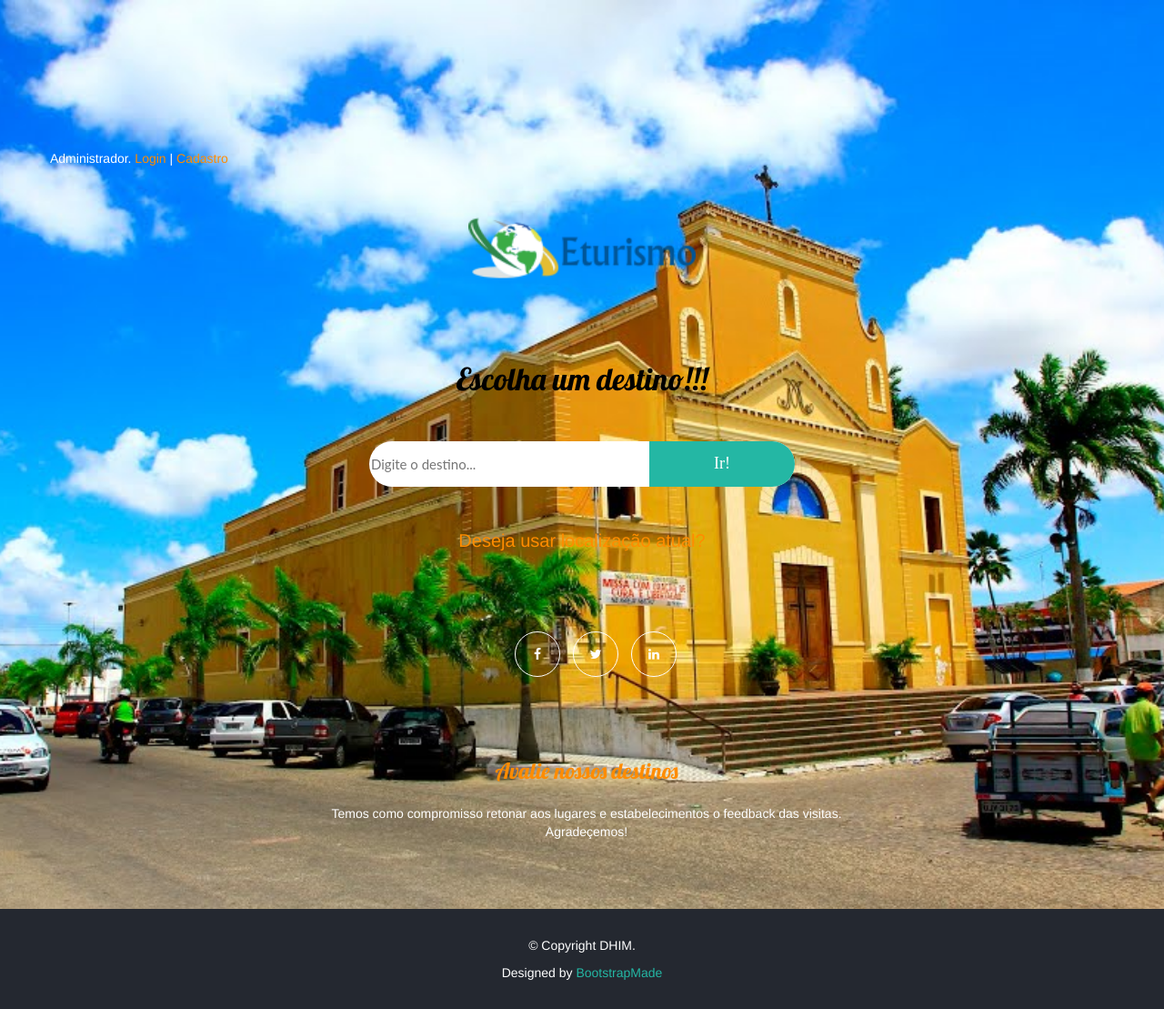
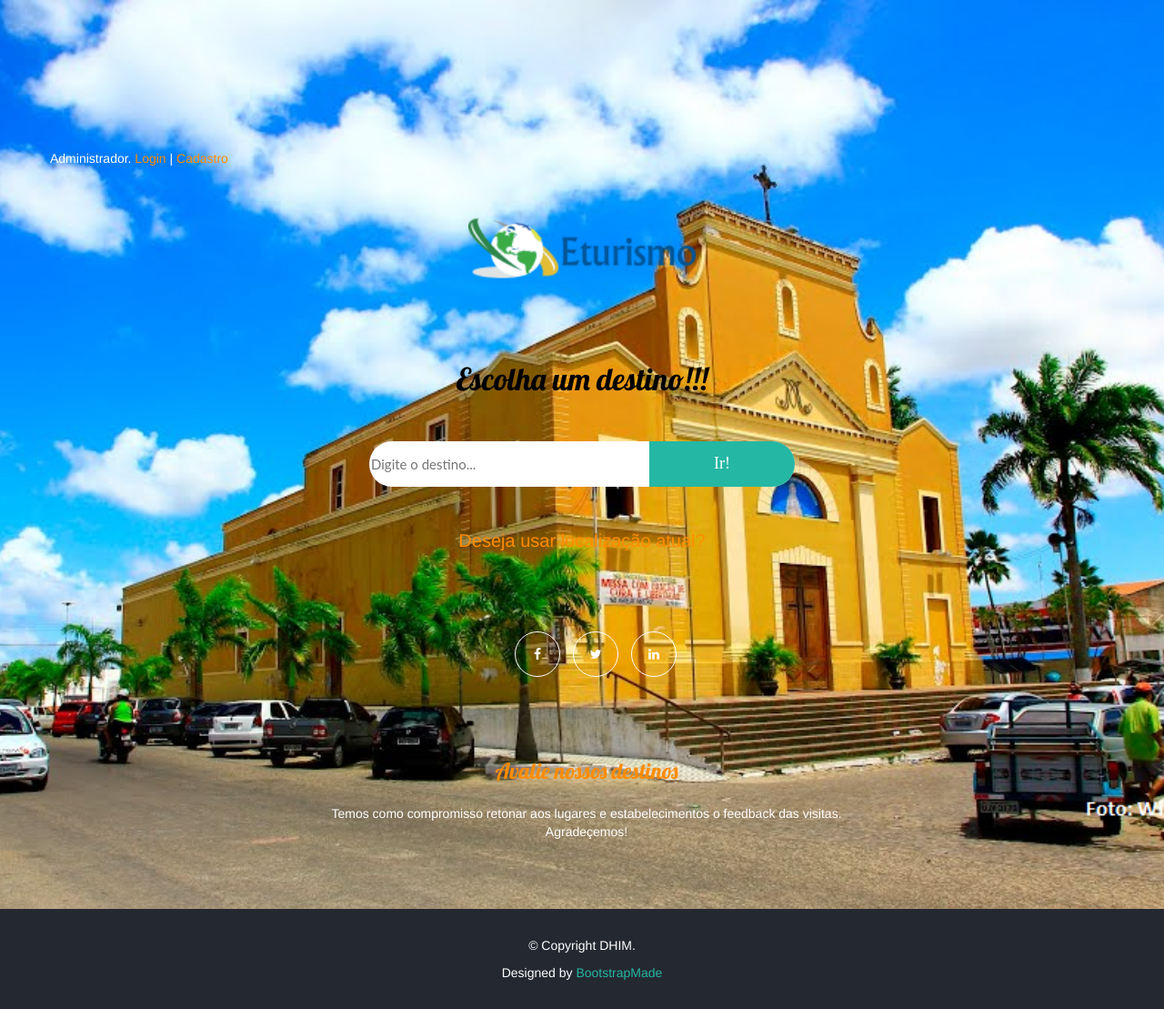
Before and after one commit to brunogomes3000/eturismo, a Django app: page / in a window 1280 px wide. Shown: the whole page at 91% size. Run offline with Django 3.2, Linux system fonts and the light colour scheme; some libraries are stand-ins or nearby versions.

Commit message:
Alterar imagem template principal, teste.

```diff
--- a/eturismo/core/static/css/style.css
+++ b/eturismo/core/static/css/style.css
@@ -17,7 +17,7 @@ text-align: center;
 body {
 	line-height: 1.2;
     height: 100%;
-    background: #ffffff url('../img/banner03.png') no-repeat center top;
+    background: #ffffff url('../img/banner04.png') no-repeat center top;
     background-size: cover;
 	font-family: 'Open Sans', sans-serif;
 }
```
